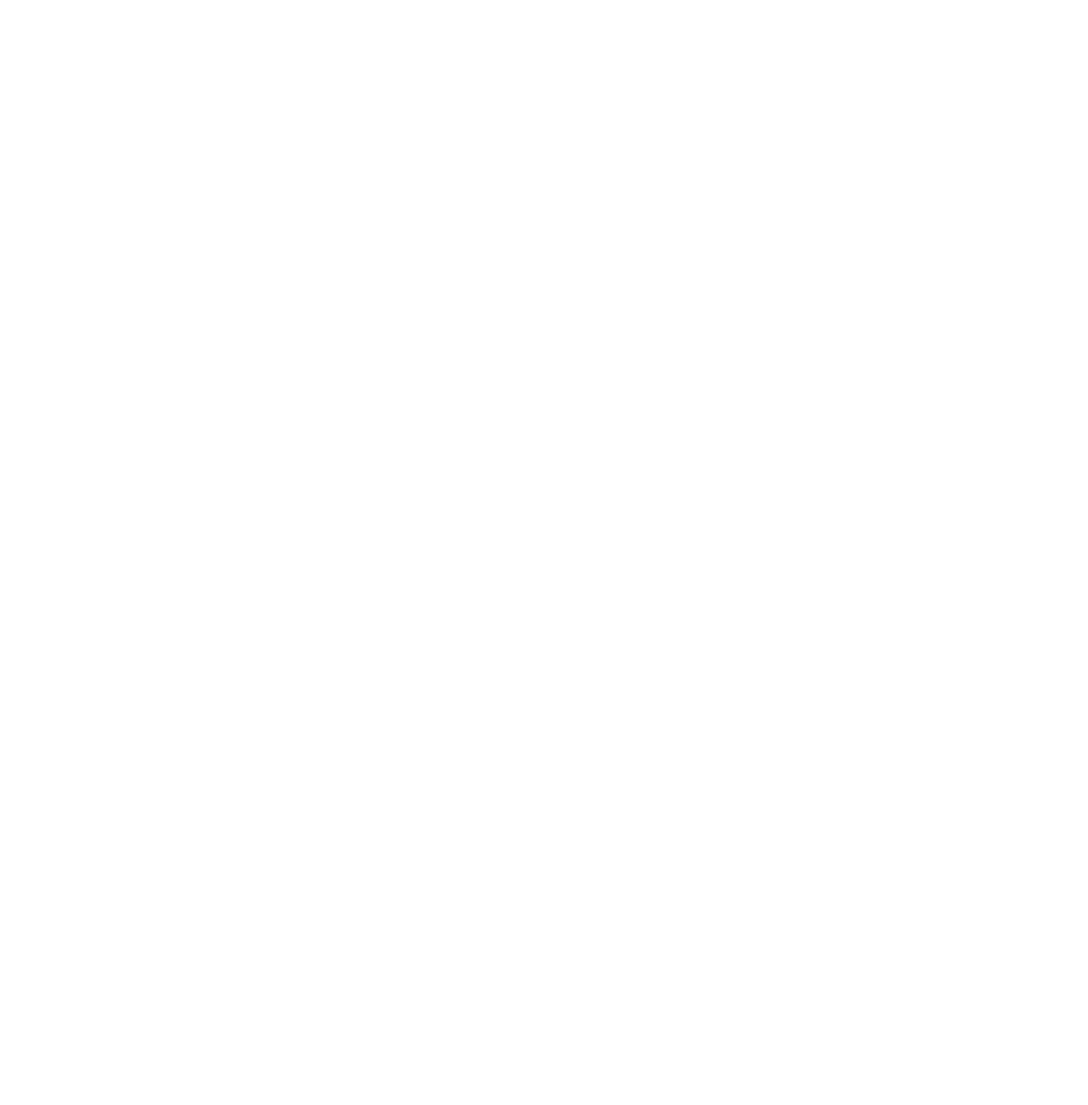
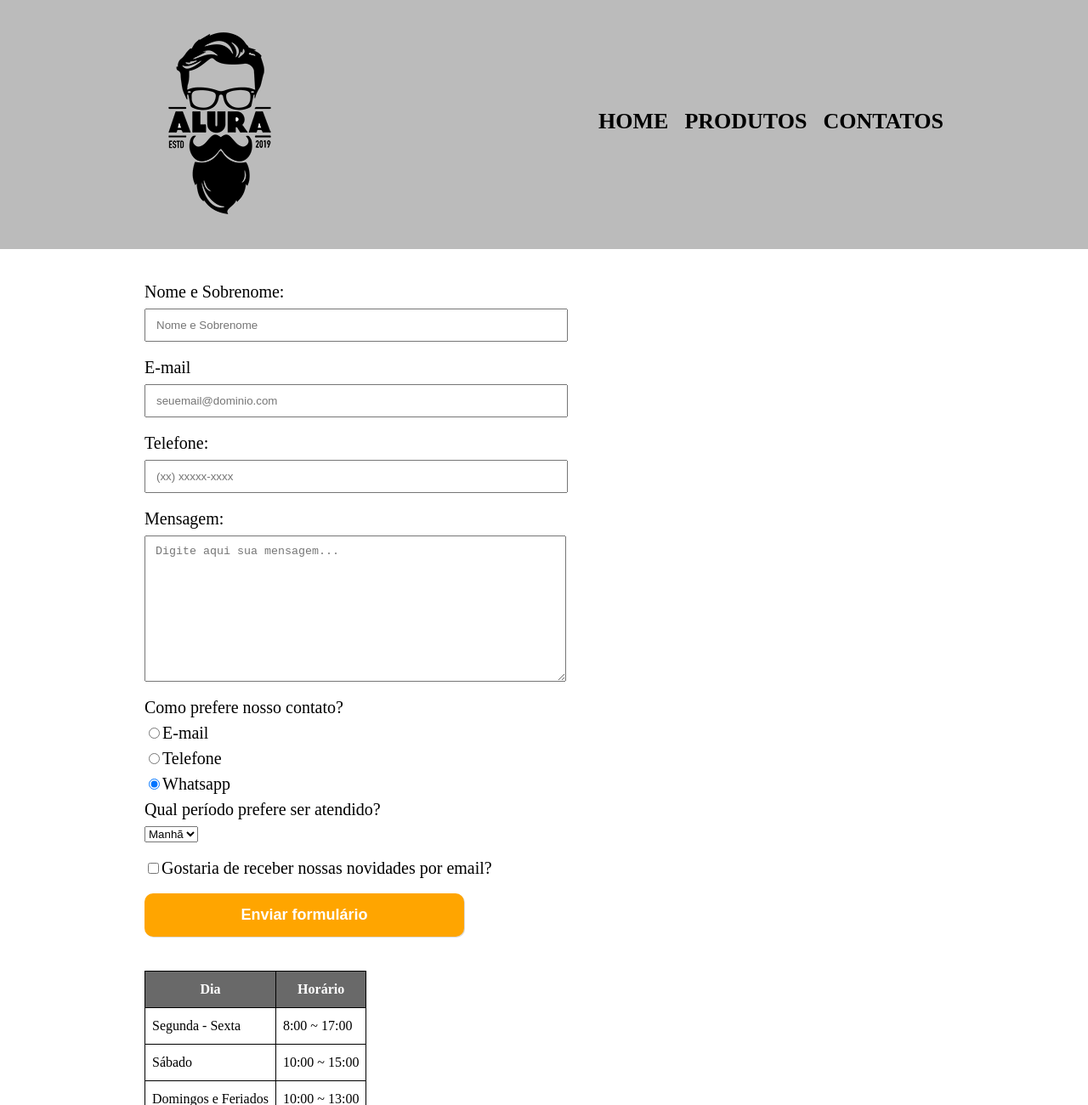
Before and after one commit to brunolvieira/treinamento-frontend-alura, a plain HTML site: page barbearia/contato.html in a window 1280 px wide. Shown: the top 1300 px of the page at 85% size. Before the commit the page ends 800 px from the top, so only its background shows below. Drawn offline with Linux system fonts and the light colour scheme.

Commit message:
feat: Part 3 from the course - Forms and Tables

```diff
--- a/barbearia/contato.html
+++ b/barbearia/contato.html
@@ -0,0 +1,90 @@
+<!DOCTYPE html>
+<html lang="pt-br">
+    <head>
+        <meta charset="UTF-8">
+        <meta http-equiv="X-UA-Compatible" content="IE=edge">
+        <meta name="viewport" content="width=device-width, initial-scale=1.0">
+        <title>Contato - Barbearia Alura</title>
+        <link rel="stylesheet" href="css/reset.css">
+        <link rel="stylesheet" href="css/style.css">
+    </head>
+    <body>
+        <header>
+            <div class="caixa">
+                <h1><img src="images/logo.png" alt="Logo da Barbearia Alura"></h1>
+
+                <nav>
+                    <ul>
+                        <li><a href="index.html">Home</a></li>
+                        <li><a href="produtos.html">Produtos</a></li>
+                        <li><a href="contato.html">Contatos</a></li>
+                    </ul>
+                </nav>
+            </div>
+        </header>
+        <main>
+            <form action="">
+                <label for="nomeSobrenome">Nome e Sobrenome:</label>
+                <input type="text" id="nomeSobrenome" class="input-padrao" placeholder="Nome e Sobrenome" required>
+
+                <label for="email">E-mail</label>
+                <input type="email" id="email" class="input-padrao" placeholder="seuemail@dominio.com" required>
+
+                <label for="telefone">Telefone:</label>
+                <input type="tel" id="telefone" class="input-padrao" placeholder="(xx) xxxxx-xxxx" required>
+
+                <label for="mensagem">Mensagem:</label>
+                <textarea type="text" id="mensagem" cols="70" rows="10" class="input-padrao" placeholder="Digite aqui sua mensagem..." required></textarea>
+
+                <fieldset>
+                    <legend>Como prefere nosso contato?</legend>
+                    <label for="radio-email"><input type="radio" name="contato" value="email" id="radio-email">E-mail</label>
+
+                    <label for="radio-telefone"><input type="radio" name="contato" value="telefone" id="radio-telefone">Telefone</label>
+
+                    <label for="radio-whatsapp"><input type="radio" name="contato" value="whatsapp" id="radio-whatsapp" checked>Whatsapp</label>
+                </fieldset>
+
+                <fieldset>
+                    <legend>Qual período prefere ser atendido?</legend>
+                    <select name="periodo" id="periodo">
+                        <option value="manha">Manhã</option>
+                        <option value="tarde">Tarde</option>
+                        <option value="noite">Noite</option>
+                    </select>
+                </fieldset>
+
+                <label for="novidades" class="checkbox"><input type="checkbox" id="novidades">Gostaria de receber nossas novidades por email?</label>
+
+                <input type="submit" value="Enviar formulário" class="enviar">
+            </form>
+
+            <table>
+                <thead>
+                    <tr>
+                        <th>Dia</th>
+                        <th>Horário</th>
+                    </tr>
+                </thead>
+                <tbody>
+                    <tr>
+                        <td>Segunda - Sexta</td>
+                        <td>8:00 ~ 17:00</td>
+                    </tr>
+                    <tr>
+                        <td>Sábado</td>
+                        <td>10:00 ~ 15:00</td>
+                    </tr>
+                    <tr>
+                        <td>Domingos e Feriados</td>
+                        <td>10:00 ~ 13:00</td>
+                    </tr>
+                </tbody>
+            </table>
+        </main>
+        <footer>
+            <img src="images/logo-branco.png" alt="Logo da Barbearia Alura">
+            <p class="copyright">&copy; Copyright Barbearia Alura - 2022</p>
+        </footer>
+    </body>
+</html>
--- /dev/null
+++ b/barbearia/css/style-home.css
@@ -0,0 +1,51 @@
+body {
+    background-color: #ffffff;
+}
+
+.tituloPrincipal {
+    padding-left: 20px;
+}
+
+.principal {
+    background-color: #cccccc;
+    padding: 30px;
+}
+
+p {
+    text-align: center;
+}
+
+.tituloCentralizado {
+    text-align: center;
+}
+
+em strong {
+    color: red;
+}
+
+#missao {
+    font-size: 20px;
+}
+
+#banner {
+    width: 100%;
+}
+
+.beneficios {
+    background-color: #ffffff;
+    padding: 20px;
+}
+
+.itens {
+    font-style: italic;
+}
+ul {
+    display: inline-block;
+    vertical-align: top;
+    width: 20%;
+    margin-right: 15%;
+}
+
+.imagemBeneficios {
+    width: 50%;
+}
--- a/barbearia/css/style.css
+++ b/barbearia/css/style.css
@@ -1,51 +1,150 @@
-body {
-    background-color: #ffffff;
+header {
+    background-color: #BBBBBB;
+    padding: 20px 0;
 }
 
-.tituloPrincipal {
-    padding-left: 20px;
+.caixa {
+    position: relative;
+    width: 940px;
+    margin: 0 auto;
 }
 
-.principal {
-    background-color: #cccccc;
-    padding: 30px;
+nav {
+    position: absolute;
+    top: 110px;
+    right: 0;
 }
 
-p {
-    text-align: center;
+nav li {
+    display: inline;
+    margin: 0 0 0 15px;
 }
 
-.tituloCentralizado {
-    text-align: center;
+nav a {
+    text-transform: uppercase;
+    color: #000000;
+    font-weight: bold;
+    font-size: 26px;
+    text-decoration: none;
 }
 
-em strong {
-    color: red;
+nav a:hover {
+    color: #C78C19;
+    text-decoration: underline;
 }
 
-#missao {
-    font-size: 20px;
+.produtos {
+    width: 940px;
+    margin: 0 auto;
+    padding: 50px 0;
 }
 
-#banner {
-    width: 100%;
+.produtos li {
+    display: inline-block;
+    text-align: center;
+    width: 30%;
+    vertical-align: top;
+    margin: 0 1.5%;
+    padding: 30px 20px;
+    box-sizing: border-box;
+    border: 2px solid #000000;
+    border-radius: 10%;
 }
 
-.beneficios {
-    background-color: #ffffff;
-    padding: 20px;
+.produtos li:hover {
+    border-color: #C78C19;
 }
 
-.itens {
-    font-style: italic;
-}
-ul {
-    display: inline-block;
-    vertical-align: top;
-    width: 20%;
-    margin-right: 15%;
+.produtos li:hover h2 {
+    font-size: 34px;
 }
 
-.imagemBeneficios {
+.produtos li:active {
+    border-color: #088C19;
+}
+
+.produtos h2 {
+    font-size: 30px;
+    font-weight: bold;
+}
+
+.produto-desrcicao {
+    font-size: 18px;
+}
+
+.produto-preco {
+    font-size: 22px;
+    font-weight: bold;
+    margin: 10px 0 0;
+}
+
+footer {
+    text-align: center;
+    background: url("../images/bg.jpg");
+    padding: 40px 0;
+}
+
+.copyright {
+    color: #FFFFFF;
+    font-size: 13px;
+    margin: 20px 0 0;
+}
+
+main {
+    width: 940px;
+    margin: 0 auto;
+}
+
+form {
+    margin: 40px 0;
+}
+
+form label, form legend {
+    display: block;
+    font-size: 20px;
+    margin: 0 0 10px;
+}
+
+.input-padrao {
+    display: block;
+    margin: 0 0 20px;
+    padding: 10px 12px;
     width: 50%;
 }
+
+.checkbox {
+    margin: 20px 0;
+}
+
+.enviar {
+    width: 40%;
+    padding: 15px 0;
+    background-color: orange;
+    color: white;
+    font-weight: bold;
+    font-size: 18px;
+    border: none;
+    border-radius: 10px;
+    box-shadow: 1px 1px #80808049;
+    transition: 0.1s all;
+}
+
+.enviar:hover {
+    background-color: darkorange;
+    transform: scale(1.01);
+}
+
+table {
+    margin: 20px 0 40px;
+}
+
+thead {
+    background-color: #696969;
+    color: white;
+    font-weight: bold;
+}
+
+td, th {
+    border: 1px solid black;
+    padding: 13px 8px;
+}
```
Also changed, not shown: barbearia/css/produtos.css (deleted, +0 -91 lines), barbearia/index.html (+1 -1 lines), barbearia/produtos.html (+1 -1 lines).
